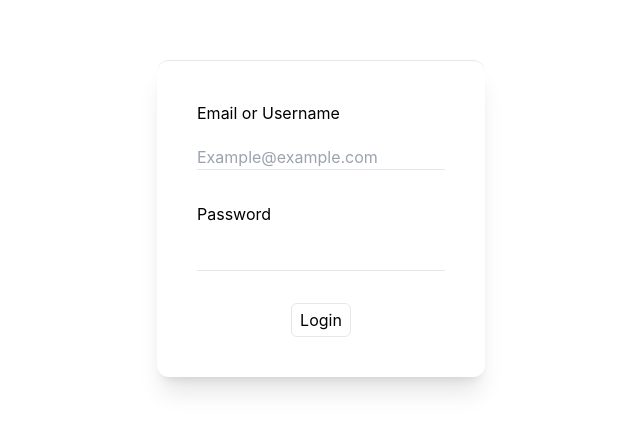
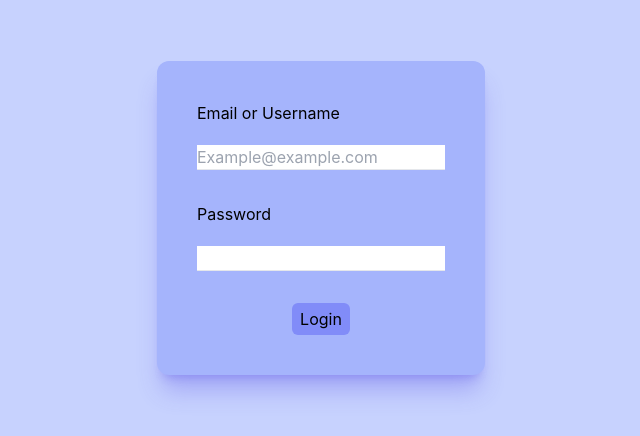
Before and after one commit to JavierYami/playground, a React (Create React App) app: page / in a window 1280 px wide. Shown: the part 182-618 px from the top of the page, without its empty margins (319-959 px from the left). Built offline with nearby package versions, Linux system fonts and the light colour scheme.

Commit message:
Cambio de estilo provisional form

```diff
--- a/src/App.js
+++ b/src/App.js
@@ -2,7 +2,7 @@ import { Route, Routes } from "react-router-dom";
 import Login from "./Views/Login";
 function App() {
   return (
-    <div>
+    <div className="bg-indigo-200">
       <Routes>
         <Route path="/" element={<Login/>}/>
       </Routes>
--- a/src/Components/ButtonComponent.jsx
+++ b/src/Components/ButtonComponent.jsx
@@ -4,7 +4,7 @@ const ButtonComponent = ({clickAction, buttonValue, buttonType}) => {
 
     return (
         <div className="text-center">
-            <button className="rounded-md border px-2 py-1 transition hover:bg-stone-200" onClick={clickAction} type={buttonType} >{buttonValue}</button>
+            <button className="rounded-md bg-indigo-400 px-2 py-1 transition hover:bg-indigo-500" onClick={clickAction} type={buttonType} >{buttonValue}</button>
         </div>
     )
 
--- a/src/Components/LoginForm.jsx
+++ b/src/Components/LoginForm.jsx
@@ -9,7 +9,7 @@ const LoginForm = () => {
 
     return (
 
-        <form className="flex flex-col p-10 space-y-8 space-y-10 border-t rounded-xl h-fit shadow-xl">
+        <form className="flex flex-col p-10 space-y-8 space-y-10 rounded-xl h-fit shadow-xl shadow-indigo-600/30 bg-indigo-300">
             <InputComponent placeHolder={"Example@example.com"} labelValue={"Email or Username"}/>
             <InputComponent inputType={"password"} labelValue={"Password"}/>
             <ButtonComponent buttonValue={"Login"} clickAction={handleClick} buttonType={"submit"}/>
```
